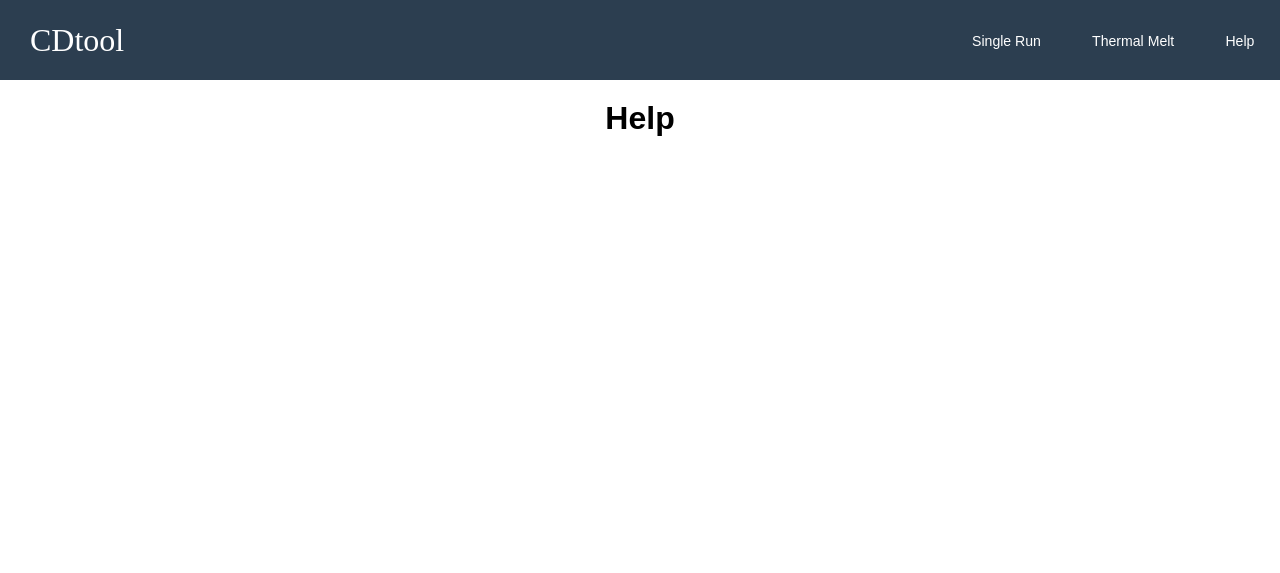
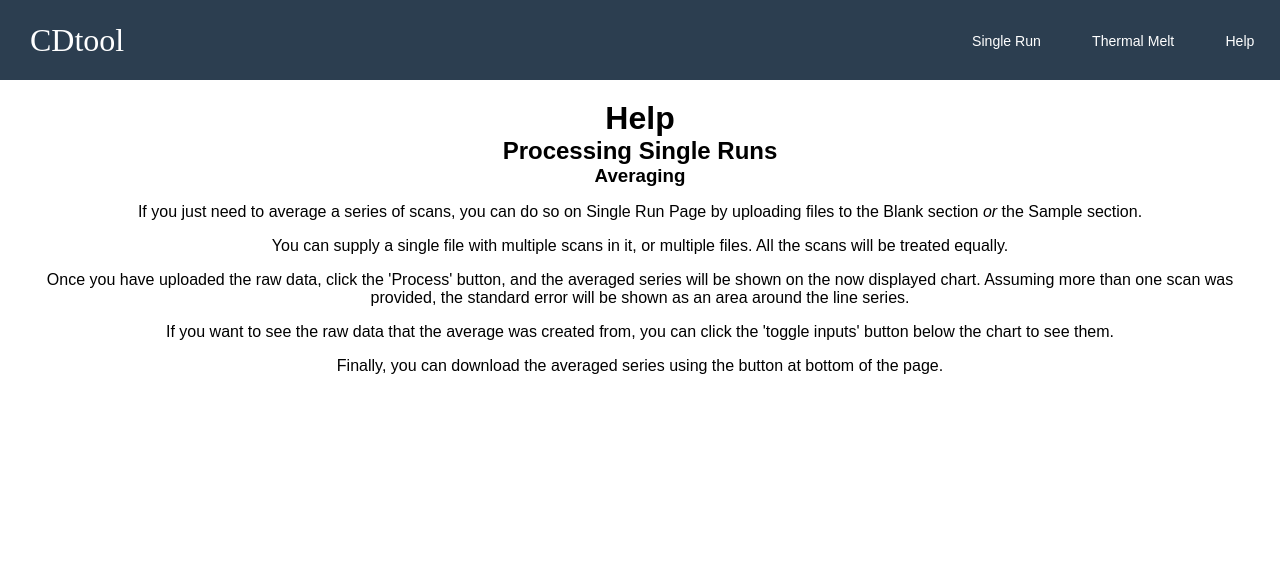
Before and after one commit to samirelanduk/CDtool, a Django app: page /help/ in a window 1280 px wide. Shown: the top 573 px of the page. Run offline with Django 3.2, Linux system fonts and the light colour scheme; some web fonts are replaced.

Commit message:
Write first help bit

```diff
--- a/home/templates/help.html
+++ b/home/templates/help.html
@@ -4,4 +4,21 @@
 
 {% block main %}
   <h1>Help</h1>
+
+  <h2>Processing Single Runs</h2>
+  <h3>Averaging</h3>
+  <p>If you just need to average a series of scans, you can do so on <thead>
+    <a href-"/single/">Single Run Page</a> by uploading files to the Blank
+    section <em>or</em> the Sample section.</p>
+  <p>You can supply a single file with multiple scans in it, or multiple files.
+    All the scans will be treated equally.</p>
+  <p>Once you have uploaded the raw data, click the 'Process' button, and the
+    averaged series will be shown on the now displayed chart. Assuming more
+    than one scan was provided, the standard error will be shown as an area
+    around the line series.</p>
+  <p>If you want to see the raw data that the average was created from, you
+    can click the 'toggle inputs' button below the chart to see them.</p>
+  <p>Finally, you can download the averaged series using the button at <thead>
+    bottom of the page.<p>
+  </thead></p>
 {% endblock %}
```
